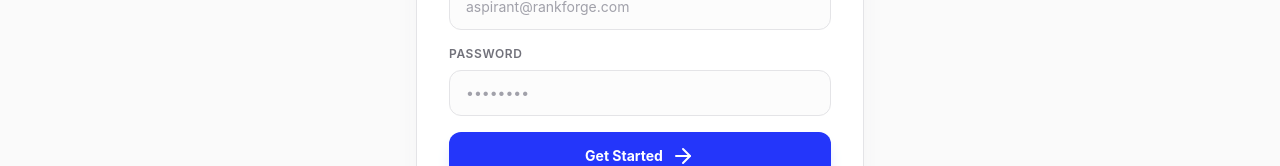
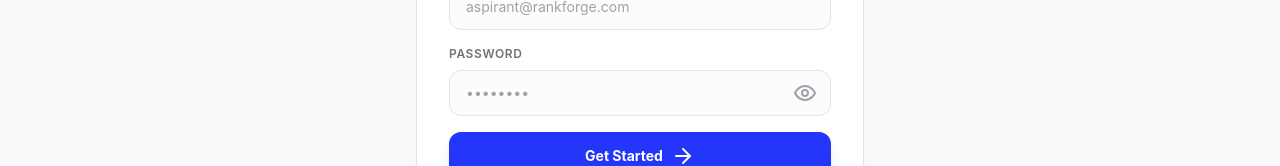
Before and after one commit to Girishkumarsamal08/RANKFORGE, a Next.js app in the folder frontend/: page /register in a window 1280 px wide. Shown: the part 458-624 px from the top of the page. Built offline with nearby package versions, Linux system fonts and the light colour scheme; no server answers.

Commit message:
feat: add password visibility toggle eye icons in login and register pages

```diff
--- a/frontend/src/app/login/page.tsx
+++ b/frontend/src/app/login/page.tsx
@@ -6,13 +6,14 @@ import { useRouter } from 'next/navigation';
 import { authApi } from '../../services/api';
 import { useAuth } from '../../hooks/useAuth';
 import Navbar from '../../components/Navbar';
-import { GraduationCap, ArrowRight, AlertCircle } from 'lucide-react';
+import { GraduationCap, ArrowRight, AlertCircle, Eye, EyeOff } from 'lucide-react';
 
 export default function LoginPage() {
   const router = useRouter();
   const { loginUser } = useAuth();
   const [email, setEmail] = useState('');
   const [password, setPassword] = useState('');
+  const [showPassword, setShowPassword] = useState(false);
   const [loading, setLoading] = useState(false);
   const [error, setError] = useState<string | null>(null);
 
@@ -71,13 +72,26 @@ export default function LoginPage() {
 
             <div>
               <label className="block text-xs font-semibold text-zinc-500 uppercase tracking-wider mb-2">Password</label>
-              <input
-                type="password"
-                value={password}
-                onChange={(e) => setPassword(e.target.value)}
-                placeholder="••••••••"
-                className="w-full rounded-xl border border-zinc-200 bg-zinc-50/50 px-4 py-3 text-sm placeholder-zinc-400 outline-none transition focus:border-brand-500 focus:bg-white focus:ring-2 focus:ring-brand-100"
-              />
+              <div className="relative">
+                <input
+                  type={showPassword ? 'text' : 'password'}
+                  value={password}
+                  onChange={(e) => setPassword(e.target.value)}
+                  placeholder="••••••••"
+                  className="w-full rounded-xl border border-zinc-200 bg-zinc-50/50 pl-4 pr-11 py-3 text-sm placeholder-zinc-400 outline-none transition focus:border-brand-500 focus:bg-white focus:ring-2 focus:ring-brand-100"
+                />
+                <button
+                  type="button"
+                  onClick={() => setShowPassword(!showPassword)}
+                  className="absolute right-3.5 top-1/2 -translate-y-1/2 text-zinc-450 hover:text-zinc-600 transition outline-none cursor-pointer"
+                >
+                  {showPassword ? (
+                    <EyeOff className="h-4.5 w-4.5 text-zinc-400" />
+                  ) : (
+                    <Eye className="h-4.5 w-4.5 text-zinc-400" />
+                  )}
+                </button>
+              </div>
             </div>
 
             <button
--- a/frontend/src/app/register/page.tsx
+++ b/frontend/src/app/register/page.tsx
@@ -6,7 +6,7 @@ import { useRouter } from 'next/navigation';
 import { authApi } from '../../services/api';
 import { useAuth } from '../../hooks/useAuth';
 import Navbar from '../../components/Navbar';
-import { GraduationCap, ArrowRight, AlertCircle } from 'lucide-react';
+import { GraduationCap, ArrowRight, AlertCircle, Eye, EyeOff } from 'lucide-react';
 
 export default function RegisterPage() {
   const router = useRouter();
@@ -14,6 +14,7 @@ export default function RegisterPage() {
   const [name, setName] = useState('');
   const [email, setEmail] = useState('');
   const [password, setPassword] = useState('');
+  const [showPassword, setShowPassword] = useState(false);
   const [loading, setLoading] = useState(false);
   const [error, setError] = useState<string | null>(null);
 
@@ -83,13 +84,26 @@ export default function RegisterPage() {
 
             <div>
               <label className="block text-xs font-semibold text-zinc-500 uppercase tracking-wider mb-2">Password</label>
-              <input
-                type="password"
-                value={password}
-                onChange={(e) => setPassword(e.target.value)}
-                placeholder="••••••••"
-                className="w-full rounded-xl border border-zinc-200 bg-zinc-50/50 px-4 py-3 text-sm placeholder-zinc-400 outline-none transition focus:border-brand-500 focus:bg-white focus:ring-2 focus:ring-brand-100"
-              />
+              <div className="relative">
+                <input
+                  type={showPassword ? 'text' : 'password'}
+                  value={password}
+                  onChange={(e) => setPassword(e.target.value)}
+                  placeholder="••••••••"
+                  className="w-full rounded-xl border border-zinc-200 bg-zinc-50/50 pl-4 pr-11 py-3 text-sm placeholder-zinc-400 outline-none transition focus:border-brand-500 focus:bg-white focus:ring-2 focus:ring-brand-100"
+                />
+                <button
+                  type="button"
+                  onClick={() => setShowPassword(!showPassword)}
+                  className="absolute right-3.5 top-1/2 -translate-y-1/2 text-zinc-450 hover:text-zinc-600 transition outline-none cursor-pointer"
+                >
+                  {showPassword ? (
+                    <EyeOff className="h-4.5 w-4.5 text-zinc-400" />
+                  ) : (
+                    <Eye className="h-4.5 w-4.5 text-zinc-400" />
+                  )}
+                </button>
+              </div>
             </div>
 
             <button
```
